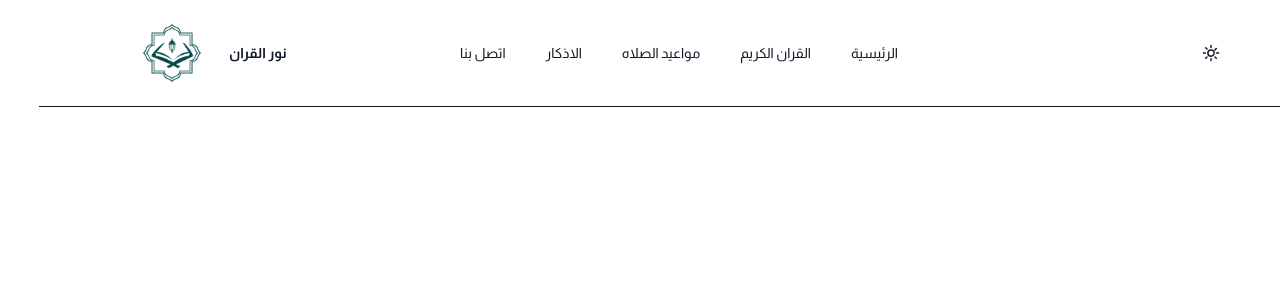
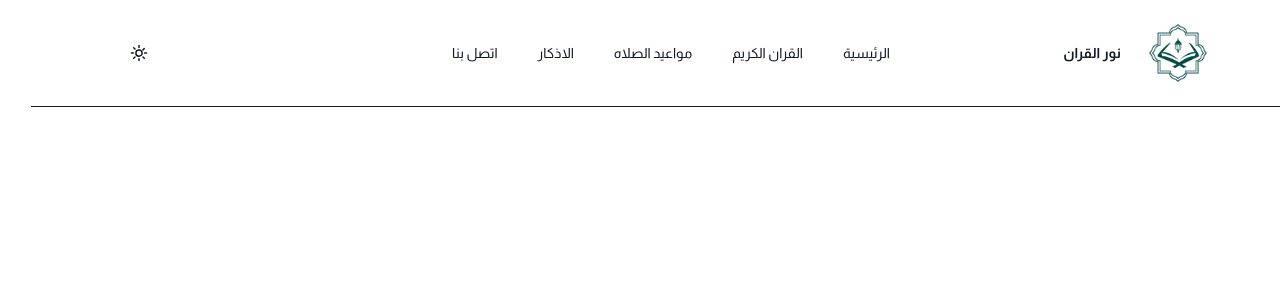
Before and after one commit to vhmedvbdelvziz/quran, a Next.js app: page / in a window 1280 px wide. Shown: the top 300 px of the page. Built offline with nearby package versions, Linux system fonts and the light colour scheme.

Commit message:
Adjust header layout: logo right and theme toggle left

```diff
--- a/components/site-header.tsx
+++ b/components/site-header.tsx
@@ -11,9 +11,14 @@ export function SiteHeader() {
   return (
     <header className="w-full border-b bg-background">
       <div className="mx-auto flex w-full max-w-6xl flex-col px-4 py-4 sm:px-6 lg:py-2">
-        <div className="grid grid-cols-3 items-center gap-3 lg:grid-cols-3">
-          <div className="flex justify-start">
-            <ThemeToggle />
+        <div className="grid grid-cols-3 items-center gap-3 lg:grid-cols-3" dir="ltr">
+          <div className="flex items-center justify-start gap-2 sm:gap-3">
+            <div className="lg:hidden">
+              <ThemeToggle />
+            </div>
+            <div className="hidden lg:block">
+              <ThemeToggle />
+            </div>
           </div>
 
           <div className="flex justify-center">
@@ -39,11 +44,7 @@ export function SiteHeader() {
             </Link>
           </div>
 
-          <div className="flex justify-end">
-            <Link href="/" className="hidden items-center gap-2 sm:gap-3 lg:flex">
-              <span className="text-sm font-bold">نور القران</span>
-              <Image src="/logo.png" alt="Noor Al-Quran Logo" width={90} height={90} priority />
-            </Link>
+          <div className="flex items-center justify-end gap-2 sm:gap-3">
             <button
               type="button"
               onClick={() => setIsMenuOpen((current) => !current)}
@@ -79,6 +80,10 @@ export function SiteHeader() {
                 </svg>
               )}
             </button>
+            <Link href="/" className="hidden items-center gap-2 sm:gap-3 lg:flex">
+              <span className="text-sm font-bold">نور القران</span>
+              <Image src="/logo.png" alt="Noor Al-Quran Logo" width={90} height={90} priority />
+            </Link>
           </div>
         </div>
 
```
Also changed, not shown: public/icon-192.png (added), public/icon-512.png (added).
